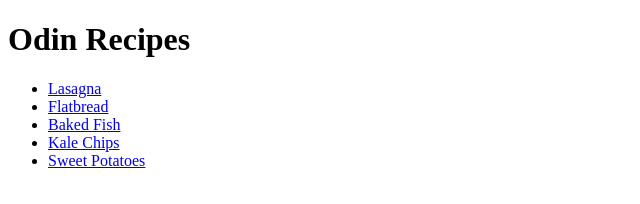
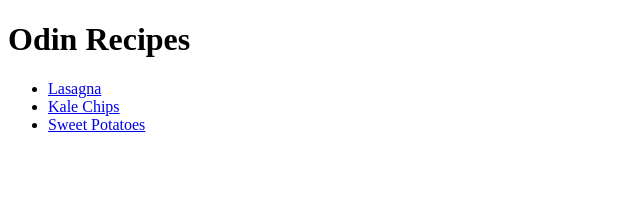
Before and after one commit to CarlosGR98-del/odin-recipes, a plain HTML site: page index.html in a window 1280 px wide. Shown: the whole page, without its empty margins (0-640 px from the left). Drawn offline with Linux system fonts and the light colour scheme.

Commit message:
Removed unused recipes from index

```diff
--- a/index.html
+++ b/index.html
@@ -10,8 +10,6 @@
     <h1>Odin Recipes</h1>
     <ul>
         <li><a href="recipes/lasagna.html">Lasagna</a></li>
-        <li><a href="recipes/flatbread.html">Flatbread</a></li>
-        <li><a href="recipes/baked-fish.html">Baked Fish</a></li>
         <li><a href="recipes/kale-chips.html">Kale Chips</a></li>
         <li><a href="recipes/sweet-potatoes.html">Sweet Potatoes</a></li>
     </ul>
```
